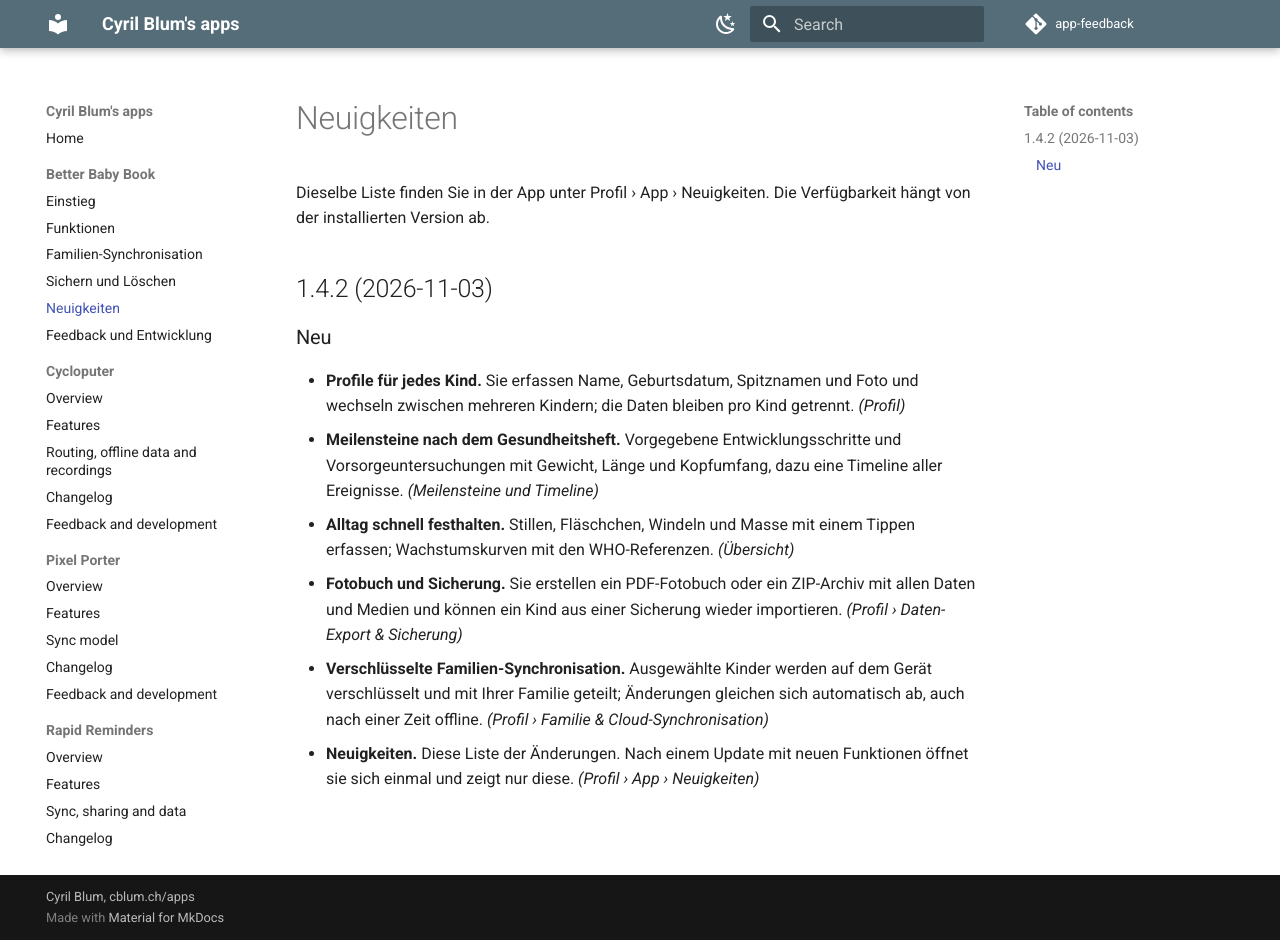
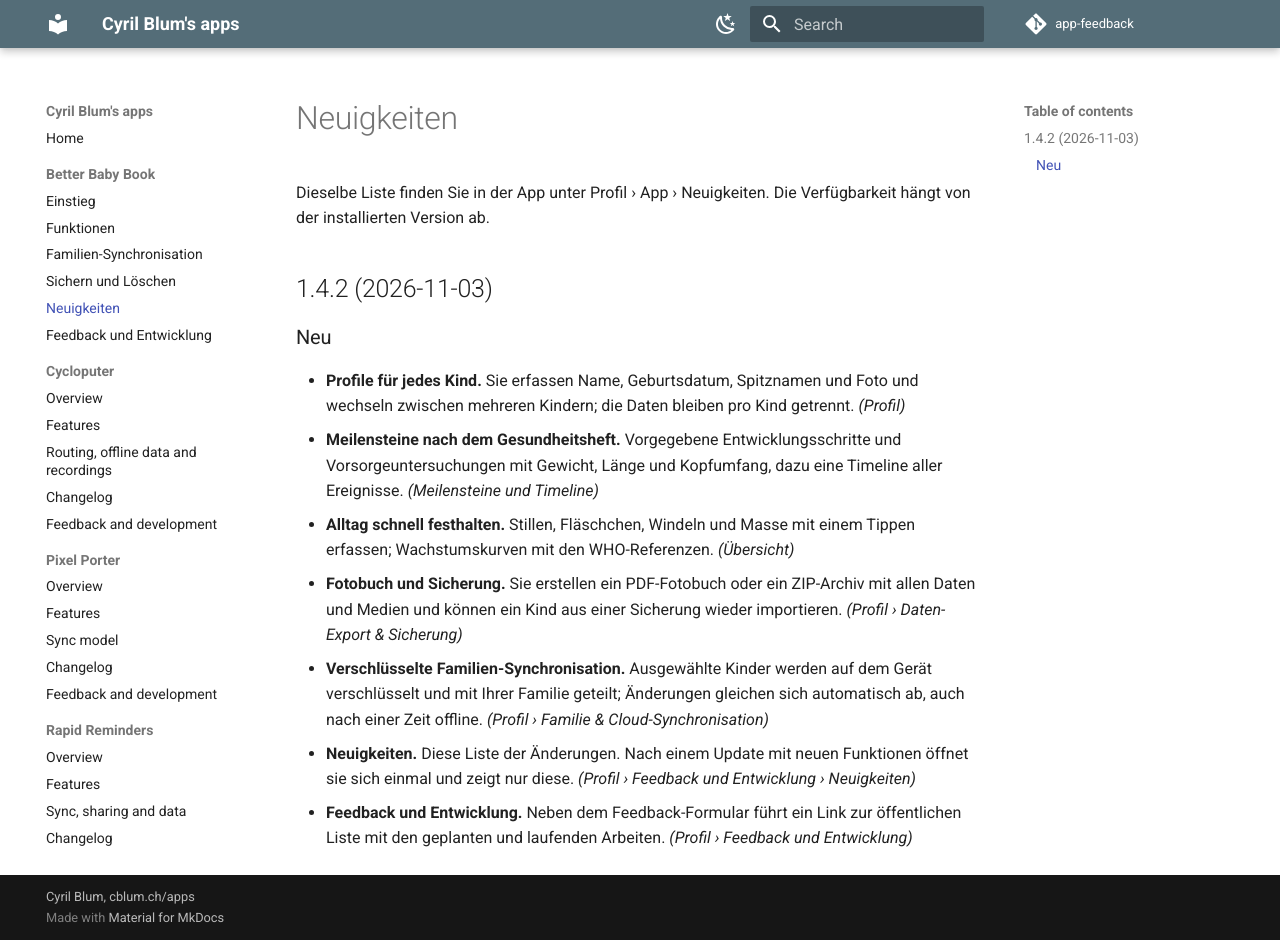
Before and after one commit to CyrilBlum/app-feedback, an MkDocs documentation site: the page built from docs/better-baby-book/changelog.md, in a window 1280 px wide and 940 px high. Built offline with MkDocs 1.6.1 and Material for MkDocs 9.7.7, drawn with Linux system fonts in a browser that asks for light colours; comment, search, counter and statistics services are not loaded.

Commit message:
Changelogs: Pixel Porter and Better Baby Book feedback and development sections
Co-Authored-By: Claude Opus 5.5 <noreply@anthropic.com>

```diff
--- a/docs/better-baby-book/changelog.md
+++ b/docs/better-baby-book/changelog.md
@@ -11,4 +11,5 @@ Dieselbe Liste finden Sie in der App unter Profil › App › Neuigkeiten. Die V
 - **Alltag schnell festhalten.** Stillen, Fläschchen, Windeln und Masse mit einem Tippen erfassen; Wachstumskurven mit den WHO-Referenzen. *(Übersicht)*
 - **Fotobuch und Sicherung.** Sie erstellen ein PDF-Fotobuch oder ein ZIP-Archiv mit allen Daten und Medien und können ein Kind aus einer Sicherung wieder importieren. *(Profil › Daten-Export & Sicherung)*
 - **Verschlüsselte Familien-Synchronisation.** Ausgewählte Kinder werden auf dem Gerät verschlüsselt und mit Ihrer Familie geteilt; Änderungen gleichen sich automatisch ab, auch nach einer Zeit offline. *(Profil › Familie & Cloud-Synchronisation)*
-- **Neuigkeiten.** Diese Liste der Änderungen. Nach einem Update mit neuen Funktionen öffnet sie sich einmal und zeigt nur diese. *(Profil › App › Neuigkeiten)*
+- **Neuigkeiten.** Diese Liste der Änderungen. Nach einem Update mit neuen Funktionen öffnet sie sich einmal und zeigt nur diese. *(Profil › Feedback und Entwicklung › Neuigkeiten)*
+- **Feedback und Entwicklung.** Neben dem Feedback-Formular führt ein Link zur öffentlichen Liste mit den geplanten und laufenden Arbeiten. *(Profil › Feedback und Entwicklung)*
```
Also changed, not shown: docs/pixel-porter/changelog.md (+1 -0 lines).
